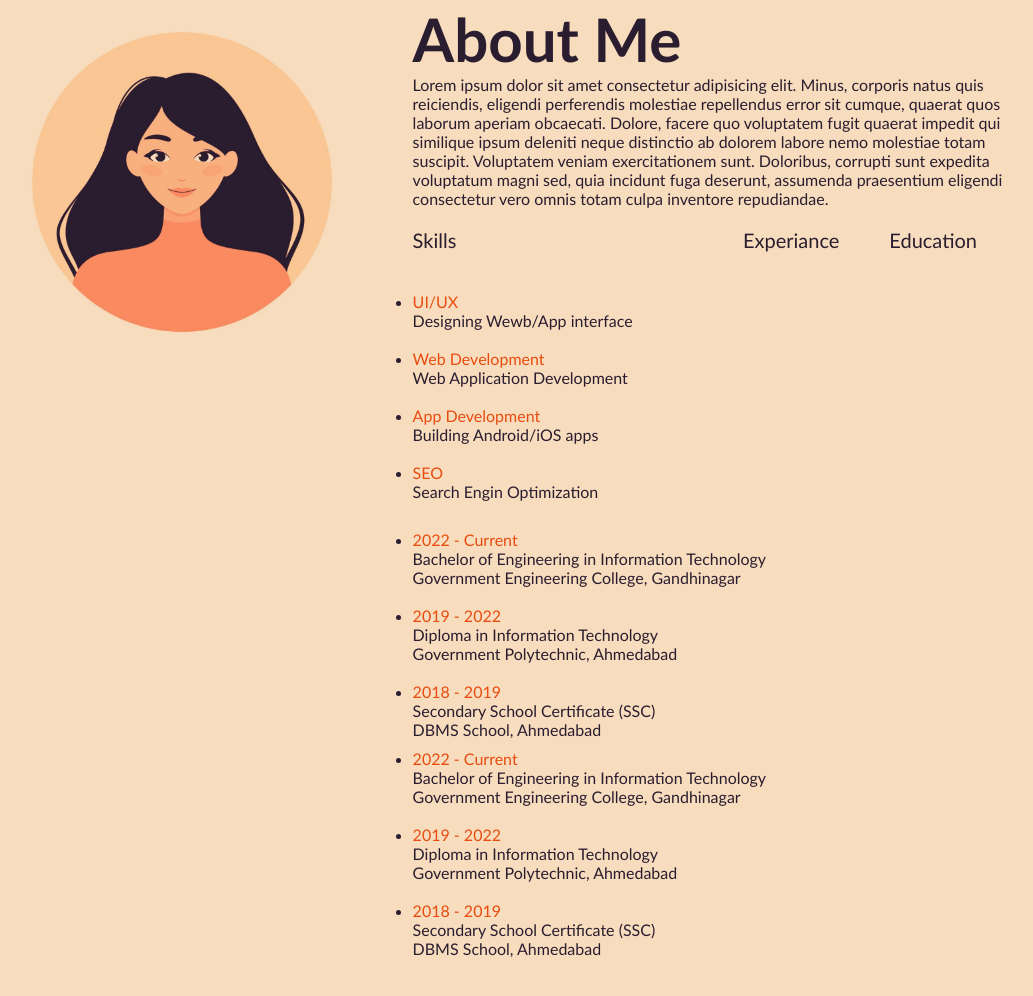
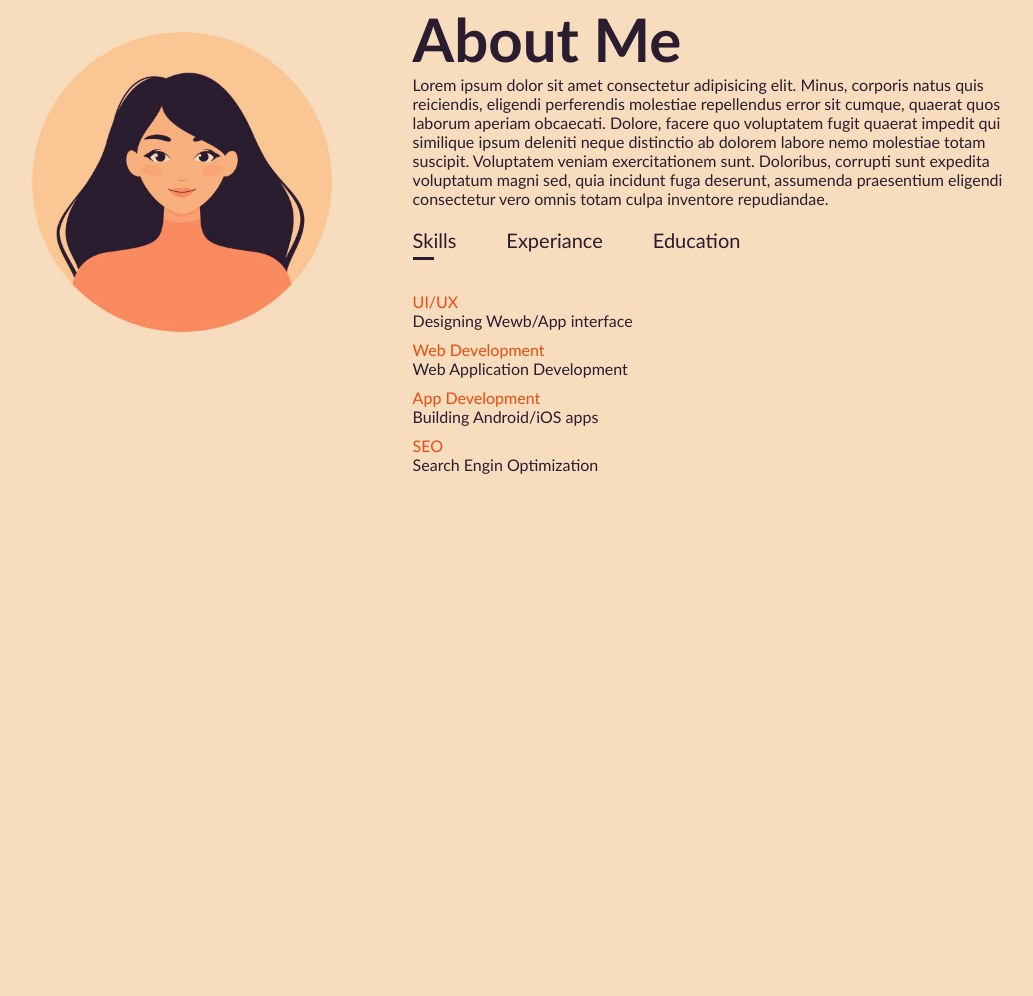
Before and after one commit to sanjanarawal-webdev/Prodigy, a plain HTML site: page Task 4 - Personal Portfolio Website/index.html in a window 1280 px wide. Shown: the part 887-1883 px from the top of the page, without its empty margins (125-1158 px from the left). After the commit the page ends 1461 px from the top, so only its background shows below. Drawn offline with Linux system fonts and the light colour scheme.

Commit message:
Task 4 about complete

```diff
--- a/Task 4 - Personal Portfolio Website/index.html
+++ b/Task 4 - Personal Portfolio Website/index.html
@@ -38,31 +38,29 @@
                     <p>Lorem ipsum dolor sit amet consectetur adipisicing elit. Minus, corporis natus quis reiciendis, eligendi perferendis molestiae repellendus error sit cumque, quaerat quos laborum aperiam obcaecati. Dolore, facere quo voluptatem fugit quaerat impedit qui similique ipsum deleniti neque distinctio ab dolorem labore nemo molestiae totam suscipit. Voluptatem veniam exercitationem sunt. Doloribus, corrupti sunt expedita voluptatum magni sed, quia incidunt fuga deserunt, assumenda praesentium eligendi consectetur vero omnis totam culpa inventore repudiandae.</p>
 
                     <div class="tab-title">
-                        <p class="tab-links active-link">Skills</p>
-                        <p class="tab-links">Experiance</p>
-                        <p class="tab-links">Education</p>
+                        <p class="tab-links active-link" onclick="opentab('skills')">Skills</p>
+                        <p class="tab-links" onclick="opentab('experiance')">Experiance</p>
+                        <p class="tab-links" onclick="opentab('education')">Education</p>
                     </div>
-                    <div class="tab-contents">
+                    <div class="tab-contents active-tab" id="skills">
                         <ul>
-                            <li><span>UI/UX</span><br>Designing Wewb/App interface</li><br/>
-                            <li><span>Web Development</span><br>Web Application Development</li><br/>
-                            <li><span>App Development</span><br>Building Android/iOS apps</li><br/>
-                            <li><span>SEO</span><br>Search Engin Optimization</li><br/>
+                            <li><span>UI/UX</span><br>Designing Wewb/App interface</li>
+                            <li><span>Web Development</span><br>Web Application Development</li>
+                            <li><span>App Development</span><br>Building Android/iOS apps</li>
+                            <li><span>SEO</span><br>Search Engin Optimization</li>
                         </ul>
                     </div>
-                    <div class="tab-contents">
+                    <div class="tab-contents" id="experiance">
                         <ul>
-                            <li><span>2022 - Current</span><br/>Bachelor of Engineering in Information Technology<br>Government Engineering College, Gandhinagar<br/></li><br/>
-                            <li><span>2019 - 2022</span><br>Diploma in Information Technology<br/>Government Polytechnic, Ahmedabad<br/></li><br/>
+                            <li><span>2022 - Current</span><br/>Bachelor of Engineering in Information Technology<br>Government Engineering College, Gandhinagar<br/></li>
+                            <li><span>2019 - 2022</span><br>Diploma in Information Technology<br/>Government Polytechnic, Ahmedabad<br/></li>
                             <li><span>2018 - 2019</span><br>Secondary School Certificate (SSC)<br/>DBMS School, Ahmedabad<br/></li>
                         </ul>
                     </div>
-                    <div class="tab-contents">
+                    <div class="tab-contents" id="education">
                         <ul>
-
-                            <li><span>2022 - Current</span><br/>Bachelor of Engineering in Information Technology<br>Government Engineering College, Gandhinagar<br/></li><br/>
-                            <li><span>2019 - 2022</span><br>Diploma in Information Technology<br/>Government Polytechnic, Ahmedabad<br/></li><br/>
-                            <li><span>2018 - 2019</span><br>Secondary School Certificate (SSC)<br/>DBMS School, Ahmedabad<br/></li>
+                            <li><span>2023</span><br/>SEO & Web Developer<br>at Ignitax<br/></li>
+                            <li><span>Current</span><br/>Web Developer<br>at ProdifyInfotech<br/></li>
                         </ul>
                     </div>
                 </div>
@@ -70,5 +68,7 @@
         </div>
     </div>
 
+    <script src="script.js"></script>
+
 </body>
 </html>
--- a/Task 4 - Personal Portfolio Website/script.js
+++ b/Task 4 - Personal Portfolio Website/script.js
@@ -0,0 +1,16 @@
+var tablinks = document.getElementsByClassName("tab-links");
+var tabcontents = document.getElementsByClassName("tab-contents");
+
+// define opentab function
+
+function opentab(tabname){
+    for(tablink of tablinks){
+        tablink.classList.remove("active-link");
+    }
+    for(tabcontent of tabcontents){
+        tabcontent.classList.remove("active-tab");
+    }
+    event.currentTarget.classList.add("active-link");
+    document.getElementById(tabname).classList.add("active-tab")
+
+}
--- a/Task 4 - Personal Portfolio Website/styles.css
+++ b/Task 4 - Personal Portfolio Website/styles.css
@@ -129,23 +129,35 @@ span{
     content: '';
     width: 0;
     height: 3px;
-    background: #FA8B60;
+    background: #2A1D2F;
     position: absolute;
     left: 0;
     bottom: -8px;
     transition: 0.5s;
 }
-
-.tab-links.active-link{
+.tab-links.active-link::after{
     width: 50%;
 }
-
 .tab-contents{
+    display: none;
+}
+.tab-contents ul li{
+    list-style: none;
     margin: 10px 0;
-    list-style: none;
+}
+.tab-contents.active-tab{
+    display: block;
 }
 .tab-contents ul li span{
     color:#e84c0f;
     font-size: 16 px;
 
 }
+
+.tab-contents{
+    display: none;
+}
+
+.tab-contents.active-tab{
+    display: block;
+}
```
